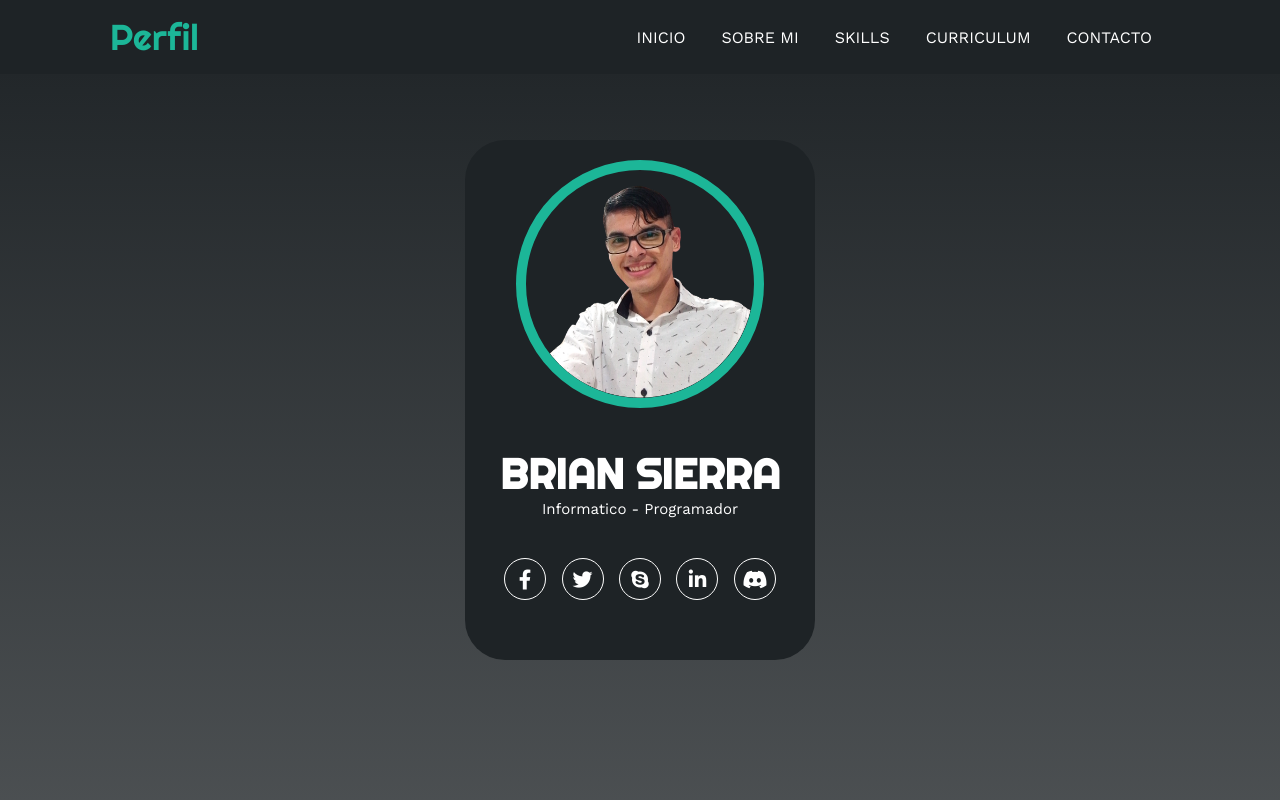
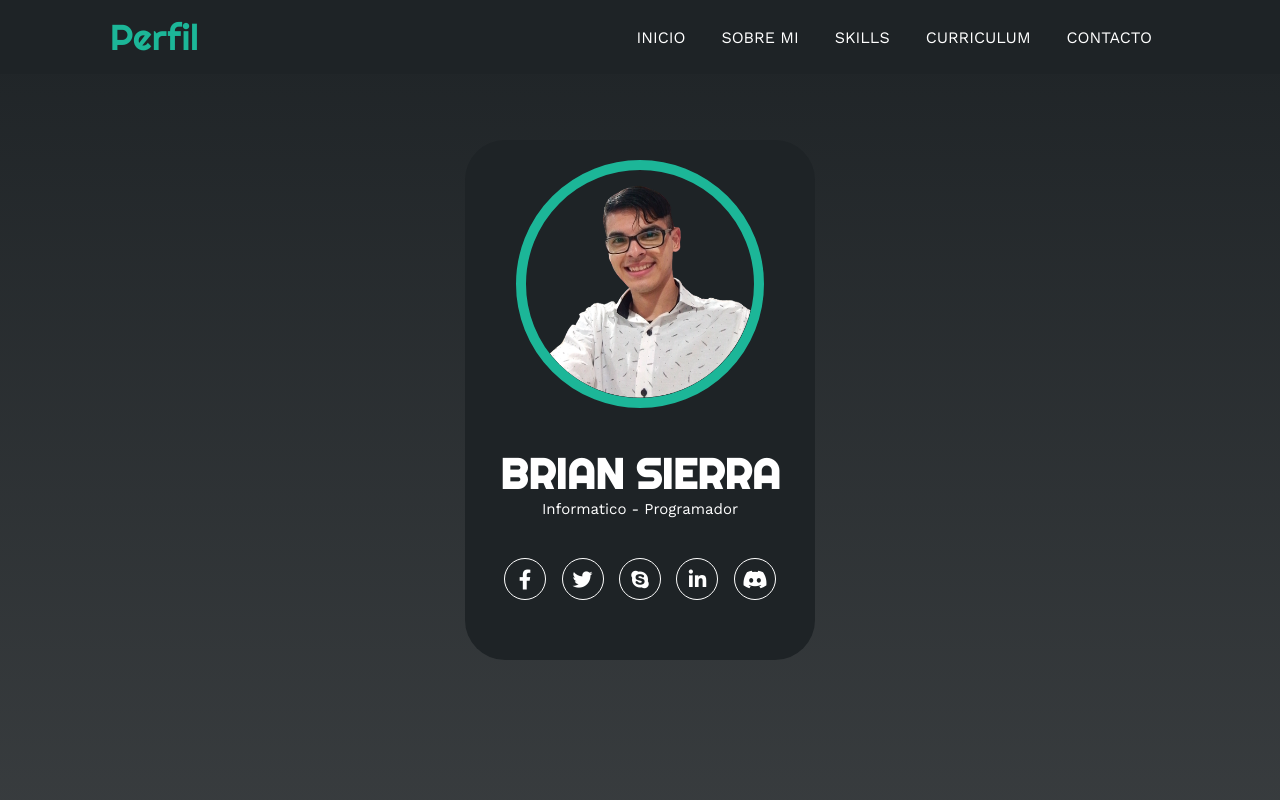
Before and after one commit to cv-portfolio/web, a plain HTML site: page index.html in a window 1280 px wide. Shown: the top 800 px of the page. Drawn offline with nearby package versions, Linux system fonts and the light colour scheme; the site is published under a folder, as on GitHub Pages, so addresses that start at the root find nothing; files whose address does not match are found by name.

Commit message:
Update estilo.css

```diff
--- a/css/estilo.css
+++ b/css/estilo.css
@@ -58,7 +58,7 @@ html{
 /* SECCION I N I C I O */
 .inicio {
     background:
-        linear-gradient(to top, rgba(30, 35, 38, 0.8), rgba(30, 35, 38, 1)), url(/img/fondo1.jpg);
+        linear-gradient(to top, rgba(30, 35, 38, 0.8), rgba(30, 35, 38, 1)), url(../img/fondo1.jpg);
     background-size: cover;
     height: 100vh;
     color: #fff;
```
